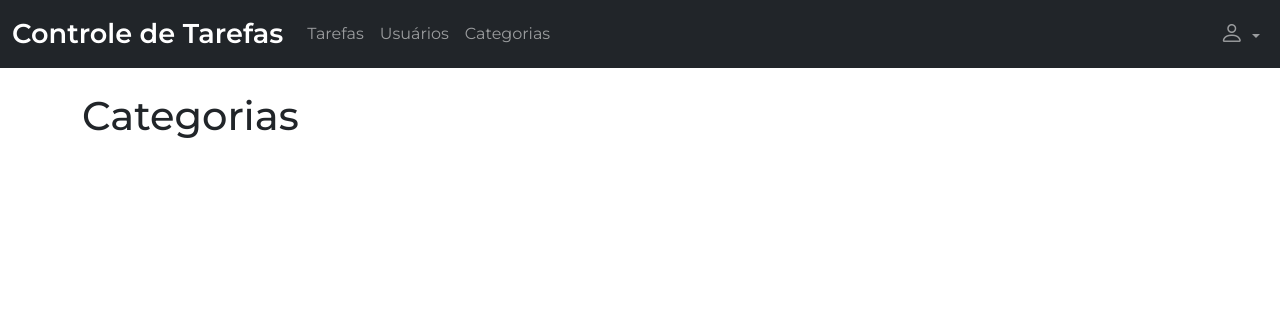
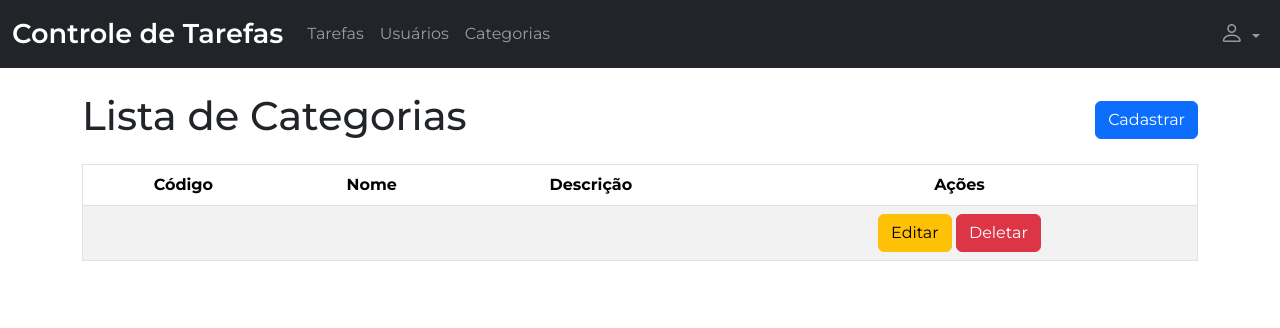
Before and after one commit to MarcosCondeJr/ControleDeTarefas2-PHP, a PHP site: page /ControleDeTarefas2-PHP/categoria in a window 1280 px wide. Shown: the top 328 px of the page. Run offline with PHP 8.4, Linux system fonts and the light colour scheme.

Commit message:
feat: criando a view de lista de categorias

```diff
--- a/App/Views/Categoria/ListCategoriaView.php
+++ b/App/Views/Categoria/ListCategoriaView.php
@@ -8,9 +8,34 @@
     <title>Lista Categoria</title>
 </head>
 <body>
-    <div class="container mt-4">
-        <h1>Categorias</h1>
-
+    <div class="container">
+        <div class="d-flex justify-content-between align-items-center mt-4">
+            <h1>Lista de Categorias</h1>
+            <button class="btn btn-primary ms-auto" onclick="window.location.href='<?= BASE_URL ?>/categoria/cadastro-categoria'">Cadastrar</button>
+        </div>
+        <div class="mt-3">
+            <table class="table table-striped border">
+                <thead class="text-center">
+                    <tr>
+                        <th>Código</th>
+                        <th>Nome</th>
+                        <th>Descrição</th>
+                        <th>Ações</th>
+                    </tr>
+                </thead>
+                <tbody class="text-center">
+                    <tr>
+                        <td></td>
+                        <td></td>
+                        <td></td>
+                        <td>
+                            <a href="#" class="btn btn-warning">Editar</a>
+                            <a href="#" class="btn btn-danger">Deletar</a>
+                         </td>
+                    </tr>
+                </tbody>
+            </table>
+        </div>
     </div>
 </body>
 </html>
```
